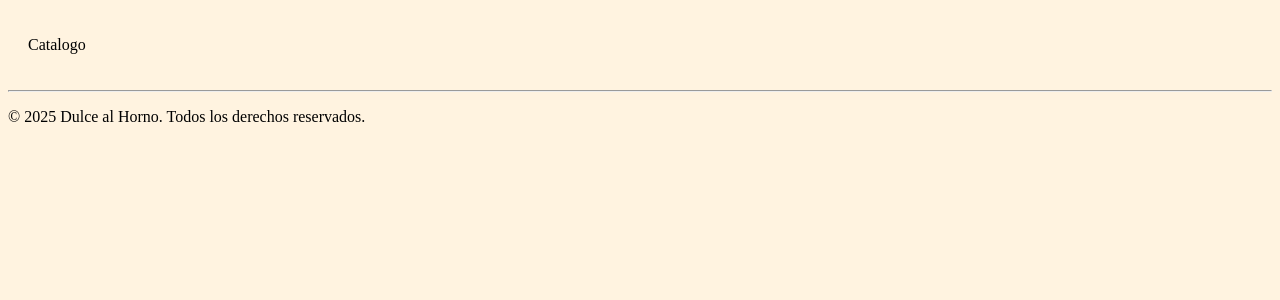
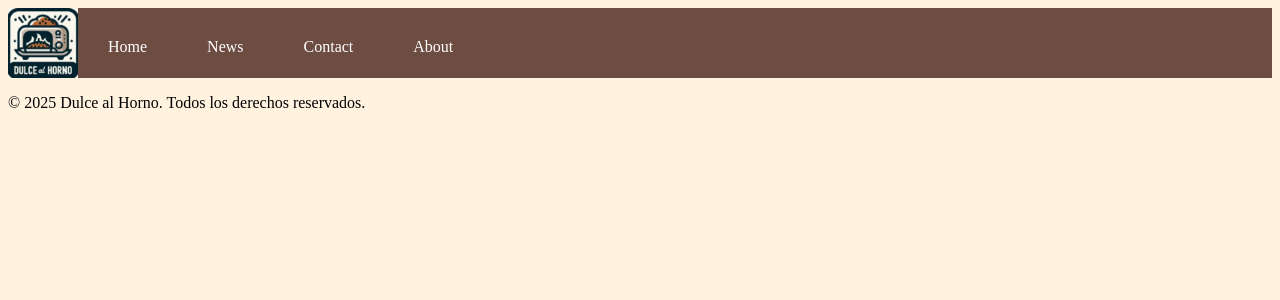
Before and after one commit to Meri02Rw/Dulce-al-Horno-Web-Pedidos, a PHP site: page / in a window 1280 px wide. Shown: the top 300 px of the page. Run offline with PHP 8.4, Linux system fonts and the light colour scheme.

Commit message:
imgs commit

```diff
--- a/index.html
+++ b/index.html
@@ -3,13 +3,24 @@
     <head>
         <meta charset="UTF-8">
         <meta name="viewport" content="width=device-width, initial-scale=1.0">
-        <title>Dulce al Horno</title>
+        <title> Dulce al Horno</title>
+        <link rel="icon" type="image/x-icon" href="/resources/icon/Icon_DulceAlHorno_2.jpg">
         <link rel="stylesheet" href="/styles.css">
     </head>
     <body>
-        <p style="padding: 20px;">Catalogo</p>
-
-        <hr>
+        <div>
+            <ul style="height: 70px;">
+                <li>
+                    <img src="/resources/icon/Icon_DulceAlHorno_1.jpg" alt="Icon_DulceAlHorno" style="width: 70px;height: 70px;">
+                </li>
+                <div>
+                    <li><a href="#home">Home</a></li>
+                    <li><a href="#news">News</a></li>
+                    <li><a href="#contact">Contact</a></li>
+                    <li><a href="#about">About</a></li>
+                </div>
+            </ul>
+        </div>
         <footer>
             <p>&copy; 2025 Dulce al Horno. Todos los derechos reservados.</p>
         </footer>
--- a/styles.css
+++ b/styles.css
@@ -1,6 +1,25 @@
 body {
     background-color: #FFF3E0;
 }
-header {
-    font-family: Arial, Helvetica, sans-serif;
-}
+ul {
+    list-style-type: none;
+    margin: 0;
+    padding: 0;
+    overflow: hidden;
+    background-color: #6D4C41;
+  }
+  li {
+    float: left;
+  }
+
+  li a {
+    display: block;
+    color: white;
+    text-align: center;
+    padding: 30px;
+    text-decoration: none;
+  }
+
+  li a:hover {
+    background-color: #866357;
+  }
```
Also changed, not shown: resources/icon/Icon_DulceAlHorno_1.jpg (added), resources/icon/Icon_DulceAlHorno_2.jpg (added), resources/img/....jpg (added), resources/img/cheesecake.jpg (added), resources/img/conchas.jpg (added), resources/img/galletas_corazon_1.jpg (added), resources/img/galletas_corazon_2.jpg (added), resources/img/galletas_corazon_3.jpg (added), resources/img/galletas_corazon_4.jpg (added), resources/img/galletas_corazon_5.jpg (added), resources/img/pastel_3leches_fruta.jpg (added), resources/img/pastel_chico_1.jpg (added), resources/img/pastel_chico_2.jpg (added), resources/img/pastel_chico_fruta_1.jpg (added), 4 more files.
